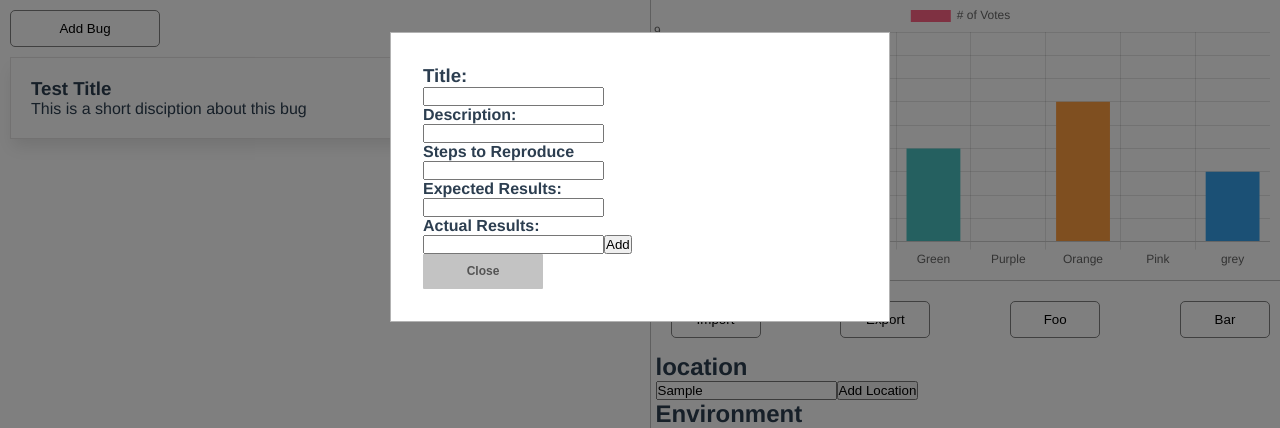
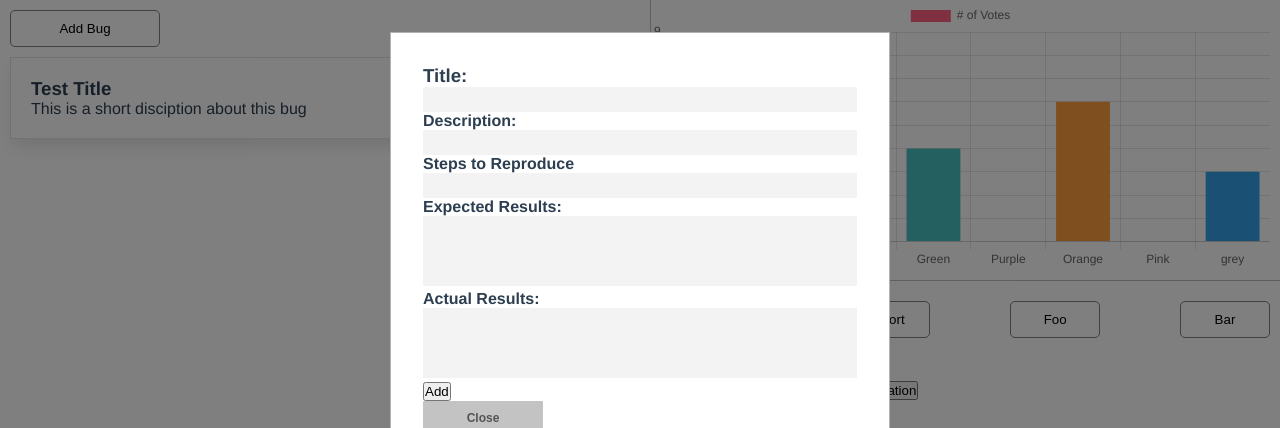
Before and after one commit to karlduggan/TestLab, a Vue app in the folder frontend/: page / in a window 1280 px wide. Both pictures are taken after typing "Sample", "Sample" into the empty fields and a click on the button "Add Bug". Shown: the top 428 px of the page. Built offline with nearby package versions, Linux system fonts and the light colour scheme.

Commit message:
Update AddBugComponent.vue

```diff
--- a/frontend/src/components/AddBugComponent.vue
+++ b/frontend/src/components/AddBugComponent.vue
@@ -1,18 +1,18 @@
 <template>
     <div class="add-bug-container">
         <h3>Title:</h3>
-        <input v-model="title_input" type="text">
+        <input v-model="title_input" type="text" class="input-line">
         <h4>Description:</h4>
-        <input v-model="description_input" type="text" name="" id="">
+        <input v-model="description_input" type="text" name="" class="input-line">
         <h4>Steps to Reproduce</h4>
         <div v-for="(step, index) in this.steps " :key="step">
             {{index + 1}}: {{step}}
         </div>
-        <input v-model="step_line" type="text" @keyup.enter="addStep">
+        <input v-model="step_line" type="text" @keyup.enter="addStep" class="input-line">
         <h4>Expected Results:</h4>
-        <input v-model="expected_input" type="text" name="" id="">
+        <textarea v-model="expected_input" type="text" name="" class="text-area" rows="4"></textarea>
         <h4>Actual Results:</h4>
-        <input v-model="actual_input" type="text" name="" id="">
+        <textarea v-model="actual_input" type="text" name="" class="text-area" rows="4"></textarea>
         <button @click="addBug">Add</button>
     </div>
 </template>
@@ -49,11 +49,42 @@
                 }
 
                 this.$store.state.selectedBugList.push(bug_payload);
+                // Close modal
+                this.$store.state.showModal = false;
+                // Clear all inputs
+                this.title_input = ""
+                this.description_input = ""
+                this.step_line = ""
+                this.steps = []
+                this.expected_input = ""
+                this.actual_input = ""
             },
 
         }
     }
 </script>
 <style scoped>
+.input-line {
+    width: 100%;
+    background-color: rgb(243, 243, 243);
+    border: none;
+    padding: 5px;
+    box-sizing: border-box;
+}
+.input-line:focus {
+    outline: none;
+}
+
+.text-area {
+    background-color: rgb(243, 243, 243);
+    border: none;
+    width: 100%;
+    padding: 5px;
+    resize: none;
+    box-sizing: border-box;
+}
+.text-area:focus {
+    outline: none;
+}
 
 </style>
```
